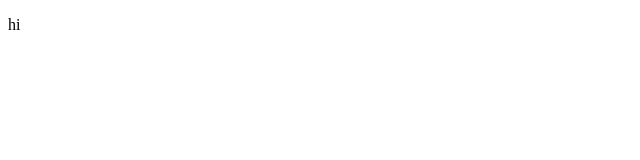
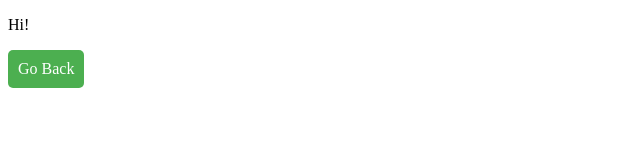
Before and after one commit to sophia-pung/resume, a plain HTML site: page testfolder/hi.html in a window 1280 px wide. Shown: the whole page, without its empty margins (0-640 px from the left). Drawn offline with Linux system fonts and the light colour scheme.

Commit message:
two pages

```diff
--- a/testfolder/hi.html
+++ b/testfolder/hi.html
@@ -1,6 +1,11 @@
 <!DOCTYPE html>
 <html>
+<head>
+    <title>Hi Page</title>
+</head>
 <body>
-    <p>hi</p>
+    <p>Hi!</p>
+    <!-- Add this line for the button/link -->
+    <a href="../index.html" style="display:inline-block; padding:10px; background-color:#4CAF50; color:white; text-decoration:none; border-radius:5px;">Go Back</a>
 </body>
 </html>
```
Also changed, not shown: index.html (+2 -0 lines).
